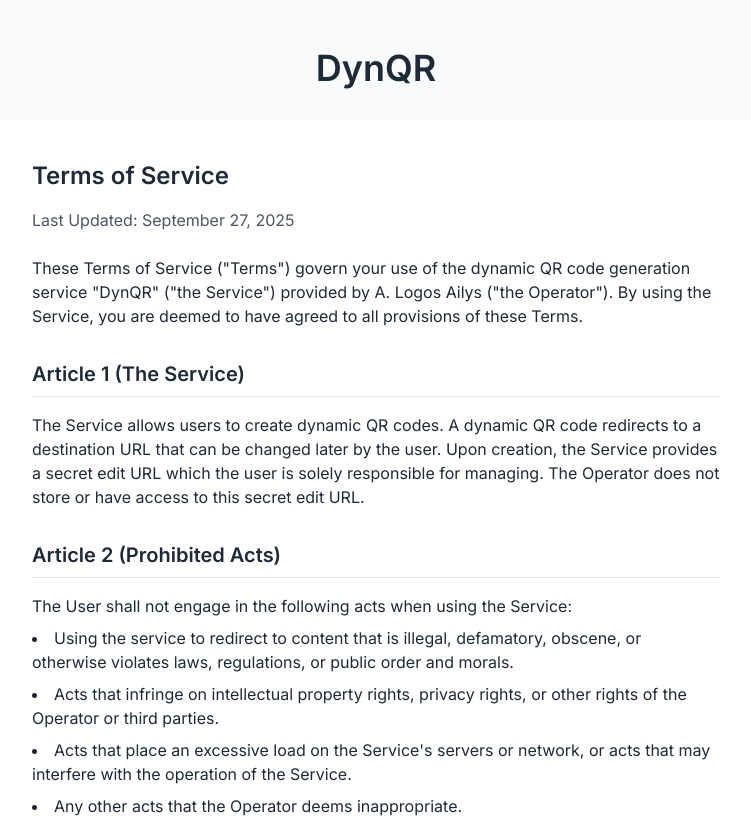
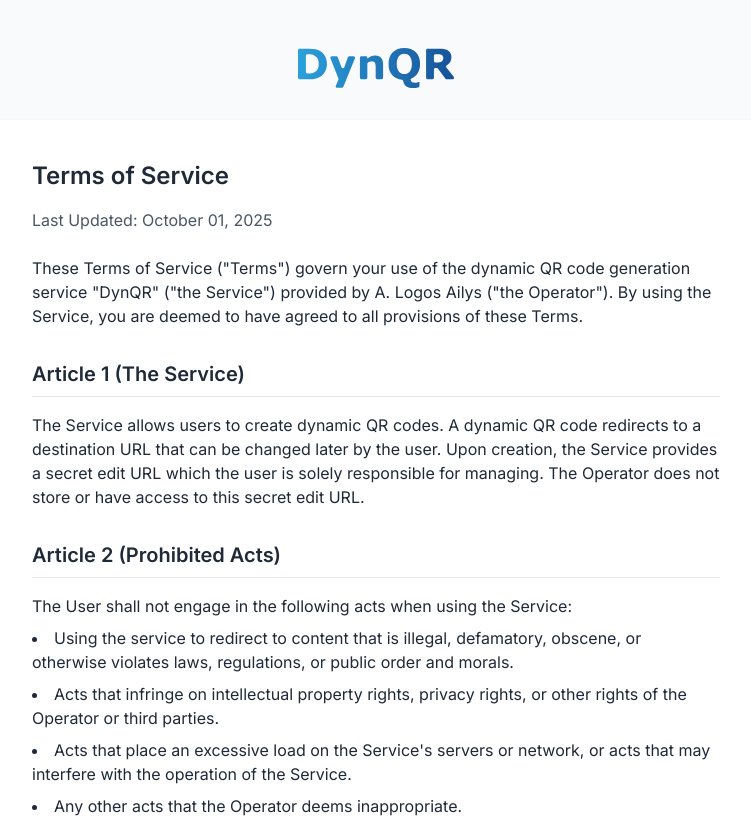
Before and after one commit to roadleon/dynqr, a website: page public/terms.html in a window 1280 px wide. Shown: the top 821 px of the page, without its empty margins (264-1015 px from the left). Drawn offline with nearby package versions, Linux system fonts and the light colour scheme.

Commit message:
Update terms.html

```diff
--- a/public/terms.html
+++ b/public/terms.html
@@ -4,6 +4,18 @@
     <meta charset="UTF-8">
     <meta name="viewport" content="width=device-width, initial-scale=1.0">
     <title>Terms of Service - DynQR</title>
+
+    <!-- Icons -->
+    <link rel="icon" href="/favicon.ico" sizes="any">
+    <link rel="icon" href="/logo.svg" type="image/svg+xml">
+    <link rel="apple-touch-icon" href="/apple-touch-icon.png">
+
+    <!-- Open Graph (OGP) for Social Sharing -->
+    <meta property="og:title" content="DynQR - Free Dynamic QR Code Generator">
+    <meta property="og:image" content="https://qr.ailys.app/og_image_en.jpg">
+    <meta property="og:url" content="https://qr.ailys.app/">
+    <meta property="og:type" content="website">
+
     <link href="https://cdn.jsdelivr.net/npm/tailwindcss@2.2.19/dist/tailwind.min.css" rel="stylesheet">
     <style>
         body { font-family: 'Inter', sans-serif; }
@@ -17,12 +29,14 @@
 <body class="bg-gray-50 text-gray-800">
     <div class="container mx-auto px-4 py-8 md:py-12 content-container">
         <header class="text-center mb-8">
-            <a href="/" class="text-3xl md:text-4xl font-bold text-gray-800">DynQR</a>
+            <a href="/">
+                <img src="/logo.svg" alt="DynQR Logo" class="h-10 w-auto mx-auto">
+            </a>
         </header>
 
         <main class="bg-white p-6 md:p-10 rounded-lg shadow">
             <h1 class="text-2xl font-bold mb-4">Terms of Service</h1>
-            <p class="text-gray-600 mb-6">Last Updated: September 27, 2025</p>
+            <p class="text-gray-600 mb-6">Last Updated: October 01, 2025</p>
 
             <p>These Terms of Service ("Terms") govern your use of the dynamic QR code generation service "DynQR" ("the Service") provided by A. Logos Ailys ("the Operator"). By using the Service, you are deemed to have agreed to all provisions of these Terms.</p>
 
```
